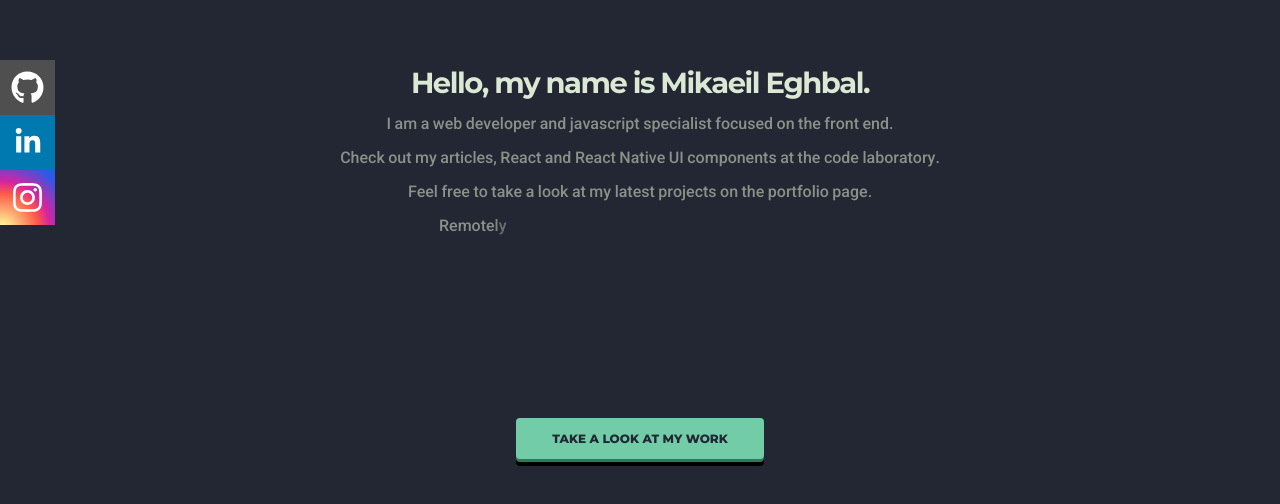
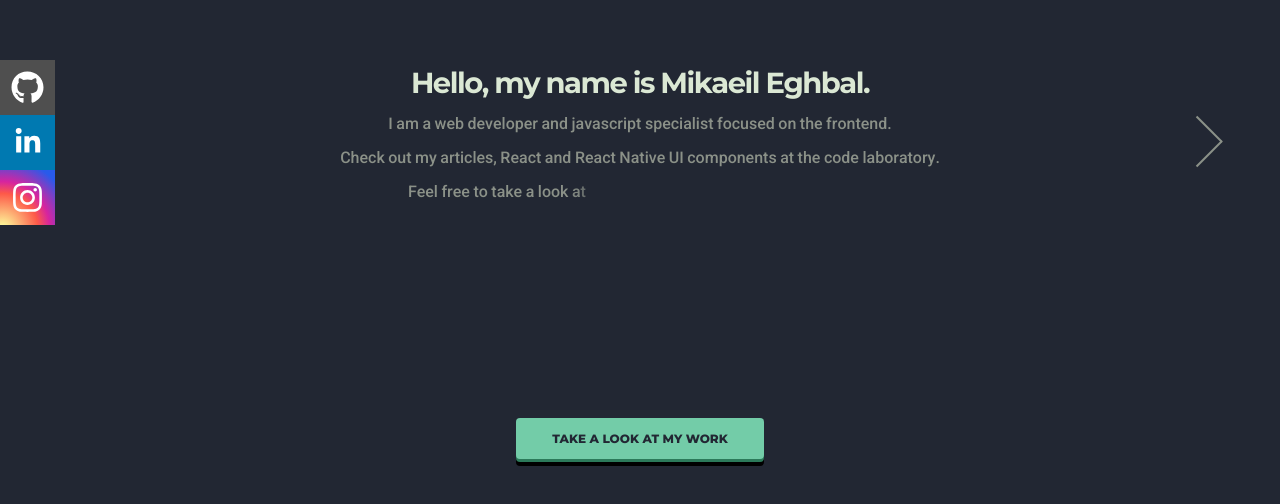
Before and after one commit to mikaeileghbal/react-portfolio, a React (Create React App) app: page / in a window 1280 px wide. Shown: the part 258-762 px from the top of the page. Built offline with nearby package versions, Linux system fonts and the light colour scheme.

Commit message:
Add Next page button

```diff
--- a/src/components/AnimatedLetter/AnimatedLetters.js
+++ b/src/components/AnimatedLetter/AnimatedLetters.js
@@ -14,7 +14,7 @@ export default function AnimatedLetters({ letters, initialIndex }) {
   useEffect(() => {
     setTimeout(() => {
       setAnimateText("");
-    }, 7000);
+    }, 7500);
   }, []);
 
   return (
--- a/src/components/AnimatedLetter/AnimatedLetters.scss
+++ b/src/components/AnimatedLetter/AnimatedLetters.scss
@@ -36,7 +36,7 @@ p {
 // 1-15 creates 1.5s delay for name
 @for $i from 1 to 319 {
   .text-animate._#{$i} {
-    animation-delay: #{$i / 50}s;
+    animation-delay: calc(1s + #{$i / 50}s);
     user-select: none;
   }
 }
--- /dev/null
+++ b/src/components/Next.js
@@ -0,0 +1,108 @@
+import React, { Children } from "react";
+import { Link } from "react-router-dom";
+import styled from "styled-components";
+import theme from "../styles/theme";
+
+const { colors } = theme;
+
+const PageControl = styled.div`
+  position: fixed;
+  height: 50%;
+  width: 150px;
+  right: 0;
+  top: 25%;
+
+  &:hover a > span {
+    transform: translate3d(0px, 0, 0);
+    opacity: 1;
+  }
+
+  &:hover a > em::before {
+    //transition: transform 0.16s ease-out;
+    transform: rotate(-30deg);
+  }
+
+  &:hover a > em::after {
+    //transition: transform 0.16s ease-out;
+    transform: rotate(-150deg);
+  }
+`;
+
+const StyledLink = styled(Link)`
+  position: absolute;
+  top: 0;
+  width: 100%;
+  height: 100%;
+  font-weight: 700;
+  font-size: inherit;
+  color: ${colors.grayDark};
+  text-decoration: none;
+
+  span {
+    position: absolute;
+    display: inline-block;
+    white-space: nowrap;
+    top: calc(50% - 15.5px);
+    height: 30px;
+    line-height: 30px;
+    padding: 0 10px;
+    opacity: 0;
+    text-transform: lowercase;
+    font-size: 1.15em;
+    line-height: 1.7em;
+    /* transition: transform 0.7s cubic-bezier(0.7, 0, 0.25, 1) 0.25s,
+      opacity 0.2s ease-out 0.75s; */
+    transition: opacity 0.1s ease 0.125s,
+      transform 0.3s cubic-bezier(0, 0, 0, 1) 0.125s;
+    right: calc(50% + 5px);
+    transform: translate3d(30px, 0, 0);
+  }
+`;
+
+const Arrow = styled.em`
+  display: block;
+  position: absolute;
+  height: 36px;
+  width: 36px;
+  top: calc(50% - 18.5px);
+  left: calc(50% - 18px);
+  transition: transform 0.2s ease-out 0.2s;
+
+  &::before {
+    top: -50%;
+    transform: rotate(-45deg);
+    content: " ";
+    position: absolute;
+    right: 0;
+    height: 100%;
+    width: 2px;
+    background-color: ${colors.grayDark}; //#7a7a7a;
+    transform-origin: 50% 100% 0;
+    transition: transform 0.16s ease-out;
+  }
+
+  &::after {
+    top: calc(-50% + -1px);
+    transform: rotate(-135deg);
+
+    content: " ";
+    position: absolute;
+    right: 0;
+    height: 100%;
+    width: 2px;
+    background-color: ${colors.grayDark}; //#7a7a7a;
+    transform-origin: 50% 100% 0;
+    transition: transform 0.16s ease-out;
+  }
+`;
+
+export default function Next({ to, children }) {
+  return (
+    <PageControl>
+      <StyledLink to={to}>
+        <span>{children}</span>
+        <Arrow></Arrow>
+      </StyledLink>
+    </PageControl>
+  );
+}
--- a/src/components/index.js
+++ b/src/components/index.js
@@ -1,7 +1,7 @@
 import Header from "./Header";
 import Layout from "./Layout";
 import Social from "./Social";
-
+import Next from "./Next";
 import AnimatedLetters from "./AnimatedLetter/AnimatedLetters";
 
-export { Header, Layout, Social, AnimatedLetters };
+export { Header, Layout, Social, AnimatedLetters, Next };
--- a/src/pages/about.js
+++ b/src/pages/about.js
@@ -1,7 +1,7 @@
 import React from "react";
 import { useNavigate } from "react-router-dom";
 import styled from "styled-components";
-import { AnimatedLetters, Social } from "../components";
+import { AnimatedLetters, Next, Social } from "../components";
 import { Section, StyledButton, Text } from "../styles/global";
 import theme from "../styles/theme";
 
@@ -34,7 +34,7 @@ export default function About() {
     ..."Hello, my name is Mikaeil Eghbal.".replace(/\s/g, "-").split(""),
   ];
   const p1 = [
-    ..."I am a web developer and javascript specialist focused on the front-end."
+    ..."I am a web developer and javascript specialist focused on the frontend."
       .replace(/\s/g, "-")
       .split(""),
   ];
@@ -84,6 +84,7 @@ export default function About() {
         </StyledButton>
       </HeroButton>
       <Social />
+      <Next to="/portfolio">portfolio</Next>
     </Section>
   );
 }
```
